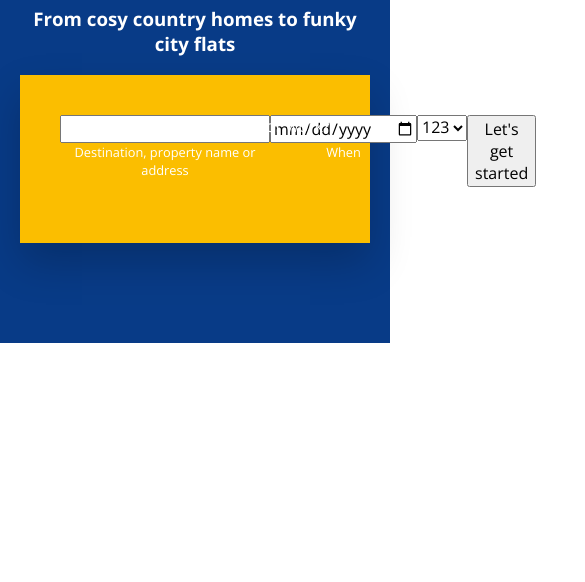
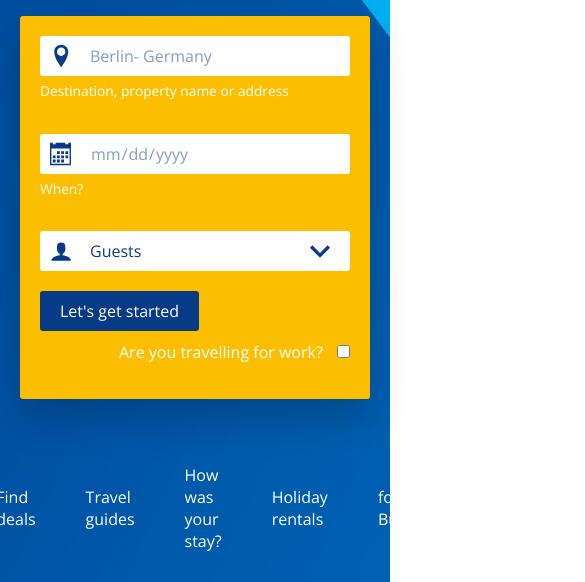
Before and after one commit to Maliosman26/Booking-site, a website built with Parcel: page src/index.html in a window 390 px wide. Shown: the part 341-923 px from the top of the page, 585 px wide, since content can reach past the window. Before the commit the page ends 844 px from the top, so only its background shows below. Built offline with nearby package versions, Linux system fonts and the light colour scheme; some packages are replaced by stand-ins of ours.

Commit message:
Showcase, shortlink, media query-tablet

```diff
--- a/src/index.html
+++ b/src/index.html
@@ -1,34 +1,47 @@
 <html>
+
 <head>
+
   <link rel="preconnect" href="https://fonts.googleapis.com" />
   <link rel="preconnect" href="https://fonts.gstatic.com" crossorigin />
   <link
     href="https://fonts.googleapis.com/css2?family=Open+Sans:ital,wght@0,300;0,400;0,700;1,300;1,400;1,700&display=swap"
-      rel="stylesheet"
-    />
+    rel="stylesheet" />
   <title>Title</title>
 
-    <meta
-      name="viewport"
-      content="width=device-width, initial-scale=1, shrink-to-fit=no"
-    />
+  <meta name="viewport" content="width=device-width, initial-scale=1, shrink-to-fit=no" />
 
   <link rel="stylesheet" href="main.scss" />
 </head>
+
 <body>
+
   <script src="js/index.js"></script>
 
   <!-- Svg özellikleri burada tanımlanır fakat sayfada gözükmez gizli olur -->
-    <svg
-      aria-hidden="true"
-      style="position: absolute; width: 0; height: 0; overflow: hidden"
-      version="1.1"
-      xmlns="http://www.w3.org/2000/svg"
-      xmlns:xlink="http://www.w3.org/1999/xlink"
-    >
+  <svg aria-hidden="true" style="position: absolute; width: 0; height: 0; overflow: hidden" version="1.1"
+    xmlns="http://www.w3.org/2000/svg" xmlns:xlink="http://www.w3.org/1999/xlink">
     <defs>
       <symbol id="icon-menu" viewBox="0 0 32 32">
         <path d="M2 6h28v1h-28zM2 14h28v1h-28zM2 22h28v1h-28z"></path>
+      </symbol>
+      <symbol id="icon-user" viewBox="0 0 32 32">
+        <path
+          d="M18 22.082v-1.649c2.203-1.241 4-4.337 4-7.432 0-4.971 0-9-6-9s-6 4.029-6 9c0 3.096 1.797 6.191 4 7.432v1.649c-6.784 0.555-12 3.888-12 7.918h28c0-4.030-5.216-7.364-12-7.918z">
+        </path>
+      </symbol>
+      <symbol id="icon-location" viewBox="0 0 32 32">
+        <path
+          d="M16 0c-5.523 0-10 4.477-10 10 0 10 10 22 10 22s10-12 10-22c0-5.523-4.477-10-10-10zM16 16c-3.314 0-6-2.686-6-6s2.686-6 6-6 6 2.686 6 6-2.686 6-6 6z">
+        </path>
+      </symbol>
+      <symbol id="icon-calendar" viewBox="0 0 32 32">
+        <path
+          d="M10 12h4v4h-4zM16 12h4v4h-4zM22 12h4v4h-4zM4 24h4v4h-4zM10 24h4v4h-4zM16 24h4v4h-4zM10 18h4v4h-4zM16 18h4v4h-4zM22 18h4v4h-4zM4 18h4v4h-4zM26 0v2h-4v-2h-14v2h-4v-2h-4v32h30v-32h-4zM28 30h-26v-22h26v22z">
+        </path>
+      </symbol>
+      <symbol id="icon-arrow-bottom" viewBox="0 0 24 24">
+        <path d="M7.406 8.578l4.594 4.594 4.594-4.594 1.406 1.406-6 6-6-6z"></path>
       </symbol>
     </defs>
   </svg>
@@ -87,36 +100,71 @@
 
         <div class="Search">
           <form class="Search-form" action="">
-              <div>
-                <div>
-                  <input type="text" />
+            <div class="Search-form-item">
+              <div class="form-item">
+                <svg class="icon icon-location form-item-icon">
+                  <use xlink:href="#icon-location"></use>
+                </svg>
+                <input class="text" type="text" placeholder="Berlin- Germany" />
+              </div>
+              <p class="form-description">Destination, property name or address</p>
             </div>
 
-                <small>Destination, property name or address</small>
+            <div class="Search-form-item">
+              <div class="form-item">
+                <svg class="icon icon-calendar form-item-icon">
+                  <use xlink:href="#icon-calendar"></use>
+                </svg>
+                <input class="text" type="date" id="custom-date" placeholder="Chechk in- Check out" />
               </div>
-              <div>
-                <div>
-                  <input type="date" />
+              <p class="form-description">When?</p>
             </div>
 
-                <small>When</small>
-              </div>
-              <div>
+            <div class="Search-form-item">
+              <div class="form-item">
+                <svg class="icon icon-user form-item-icon">
+                  <use xlink:href="#icon-user"></use>
+                </svg>
+                <div class="select">
+                  <svg class="icon icon-arrow-bottom select-icon" style="width: 40px; height: 40px;">
+                    <use xlink:href="#icon-arrow-bottom"></use>
+                  </svg>
                   <select>
-                  <option value="">123</option>
+                    <option value="">Guests</option>
                   </select>
                 </div>
-              <div>
-                <button type="button">Let's get started</button>
               </div>
-              <div class="asd">Are you travelling for work?</div>
+            </div>
+            <div class="Search-form-item">
+              <button class="button button-navy" type="button">Let's get started</button>
+              <div class="for-work">
+                <label>
+                  <span>Are you travelling for work?</span>
+                  <input type="checkbox" class="checkbox">
+                </label>
+              </div>
+            </div>
+
           </form>
         </div>
+
+
+        <div class="Showcase-shortlink">
+          <a href="">Find deals</a>
+          <a href="">Travel guides</a>
+          <a href="">How was your stay?</a>
+          <a href="">Holiday rentals</a>
+          <a href="">for Business</a>
+        </div>
+
+
       </div>
     </section>
   </main>
 
   <script src="https://code.jquery.com/jquery-3.7.1.min.js"></script>
   <script src="js/main.js"></script>
+
 </body>
+
 </html>
--- a/src/scss/global/header.scss
+++ b/src/scss/global/header.scss
@@ -28,7 +28,6 @@ $Header-height: 68px;
   &-menu {
     pointer-events: none;
     opacity: 0;
-    //transform: translateX(100%);
     display: flex;
     position: fixed;
     left: 0;
@@ -44,13 +43,11 @@ $Header-height: 68px;
     .Header.menu-show & {
       pointer-events: auto;
       opacity: 1;
-      //transform: translateY(0);
     }
 
     @include mq("tablet") {
       pointer-events: auto;
       opacity: 1;
-      //transform: translateY(0);
       transition: 0s;
       margin-left: auto;
       flex-direction: row;
--- a/src/scss/helper/global.scss
+++ b/src/scss/helper/global.scss
@@ -18,12 +18,25 @@ a {
   text-decoration: none;
 }
 
+h1, h2, h3 {
+  text-align: center;
+}
+
 .icon {
   display: inline-block;
-  width: 2em;
+  width: 1.4em;
   height: 2em;
-  stroke: currentColor;
   fill: currentColor;
+}
+
+.select select,
+.button,
+.text {
+  border: 0;
+  font-family: inherit; //kapsayıcındaki fontu kullan
+  border-radius: $border-radius;
+  background-color: #fff;
+  color: $color-navy;
 }
 
 .button {
@@ -32,8 +45,91 @@ a {
   padding-left: 20px;
   padding-right: 20px;
   height: $finger-size;
-  color: #fff;
-  font-weight: bold;
+  color: white;
   background-color: $color-blue;
+
+  &-icon {
+    justify-content: center;
+    color: black;
+    padding-left: 0;
+    padding-right: 0;
+    width: $finger-size;
+    background-color: transparent;
+  }
+
+  &-navy {
+    background-color: $color-navy;
+  }
+}
+
+.text {
+  min-height: $finger-size;
   border-radius: $border-radius;
+  padding-left: 10px;
+  padding-right: 10px;
+  width: 100%;
+
+  &::placeholder,
+  &::-webkit-datetime-edit {
+    color: rgba($color-navy, .5);
+  }
 }
+
+.select {
+  position: relative;
+  color: $color-navy;
+
+  select {
+    appearance: none;
+  display: inline-block;
+  width: 100%;
+  padding-right: 30px;
+  color: $color-navy;
+  height: $finger-size;
+  }
+
+  &-icon {
+    z-index: 1;
+    position: absolute;
+    right: 10px;
+    top: 50%;
+    transform: translateY(-50%);
+  }
+}
+
+.form-item {
+  position: relative;
+
+  .form-item-icon {
+    z-index: 1;
+    position: absolute;
+    left: 10px;
+    top: 50%;
+    transform: translateY(-50%);
+    color: $color-navy;
+  }
+  .text {
+    padding-left: 50px;
+  }
+
+  .select select {
+    padding-left: 50px;
+
+  }
+}
+
+/* İnput date iconunun gizlenmesi */
+#custom-date::-webkit-calendar-picker-indicator {
+  position: absolute;
+  opacity: 0;
+  padding-right: 650px;
+  color: $color-navy;
+}
+
+.form-description {
+  margin-top: 5px;
+  font-size: $font-size-small;
+  @include mq("tablet"){
+   margin-top: 20px;
+  }
+}
--- a/src/scss/pages/index.scss
+++ b/src/scss/pages/index.scss
@@ -1,23 +1,96 @@
 .Showcase {
-  text-align: center;
   color: white;
-  padding-top: 100px;
-  padding-bottom: 100px;
-  background-color: $color-navy;
+  padding-top: 30px;
+  padding-bottom: 30px;
+  background: $color-navy url(img/showcase_back.jpg) no-repeat center center /
+    cover;
+
+  @include mq("tablet") {
+    padding-top: 80px;
+    padding-bottom: 100px;
+  }
+
+  &-title {
+    @include mq("tablet") {
+      font-size: 3em;
+    }
+  }
+  &-subtitle {
+    @include mq("tablet") {
+      font-size: 1.4em;
+    }
+  }
+
+  &-shortlink {
+    display: flex;
+    align-items: center;
+    justify-content: center;
+    margin-top: 65px;
+
+    a {
+      color: inherit;
+      padding-left: 50px;
+
+      &:hover {
+        text-decoration: underline;
+      }
+    }
+
+  }
+
+
 }
 
 .Search {
+  margin-top: 30px;
   background-color: $color-yellow;
-  padding: 40px;
+  padding: $gutter;
   box-shadow: 0 20px 40px rgba(black, 0.2);
+  border-radius: 3px;
+
+  @include mq("tablet"){
+      padding: 50px 30px;
+      margin-top: 50px;
+  }
 
   &-form {
     position: relative;
     display: flex;
+    flex-direction: column;
+    align-items: flex-start;
+
+    @include mq("tablet") {
+      flex-direction: row;
+    }
+
+    &-item {
+      width: 100%;
+      @include mq("tablet"){
+        width: auto;
+      }
+      & + & {
+        margin-top: 20px;
+        @include mq("tablet") {
+          flex-grow: 1;
+          margin-top: 0;
+          margin-left: 10px;
+        }
+      }
+    }
   }
 
-  .asd {
-    position: absolute;
-    right: 0;
+  .for-work {
+    margin-top: 10px;
+    float: right;
+
+    @include mq("tablet") {
+      position: absolute;
+      top: calc(#{$finger-size} + 20px );
+      right: 7em;
+    }
+
+    span {
+      padding-right: 10px;
+    }
   }
 }
```
Also changed, not shown: src/img/alt_back.jpg (added), src/img/apple.svg (added), src/img/google.svg (added), src/img/showcase_back.jpg (added). Lines whose indentation alone changed are shown as unchanged.
